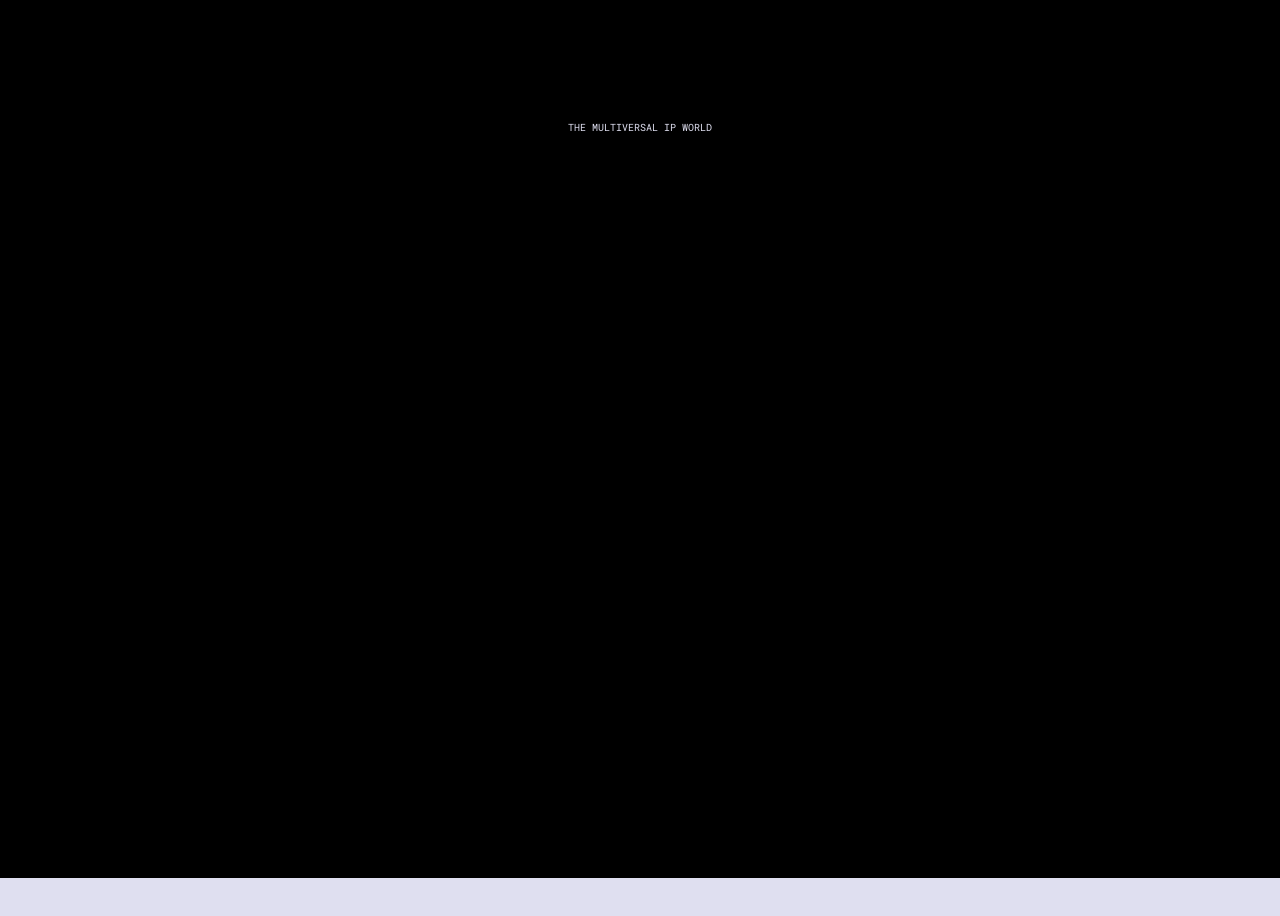
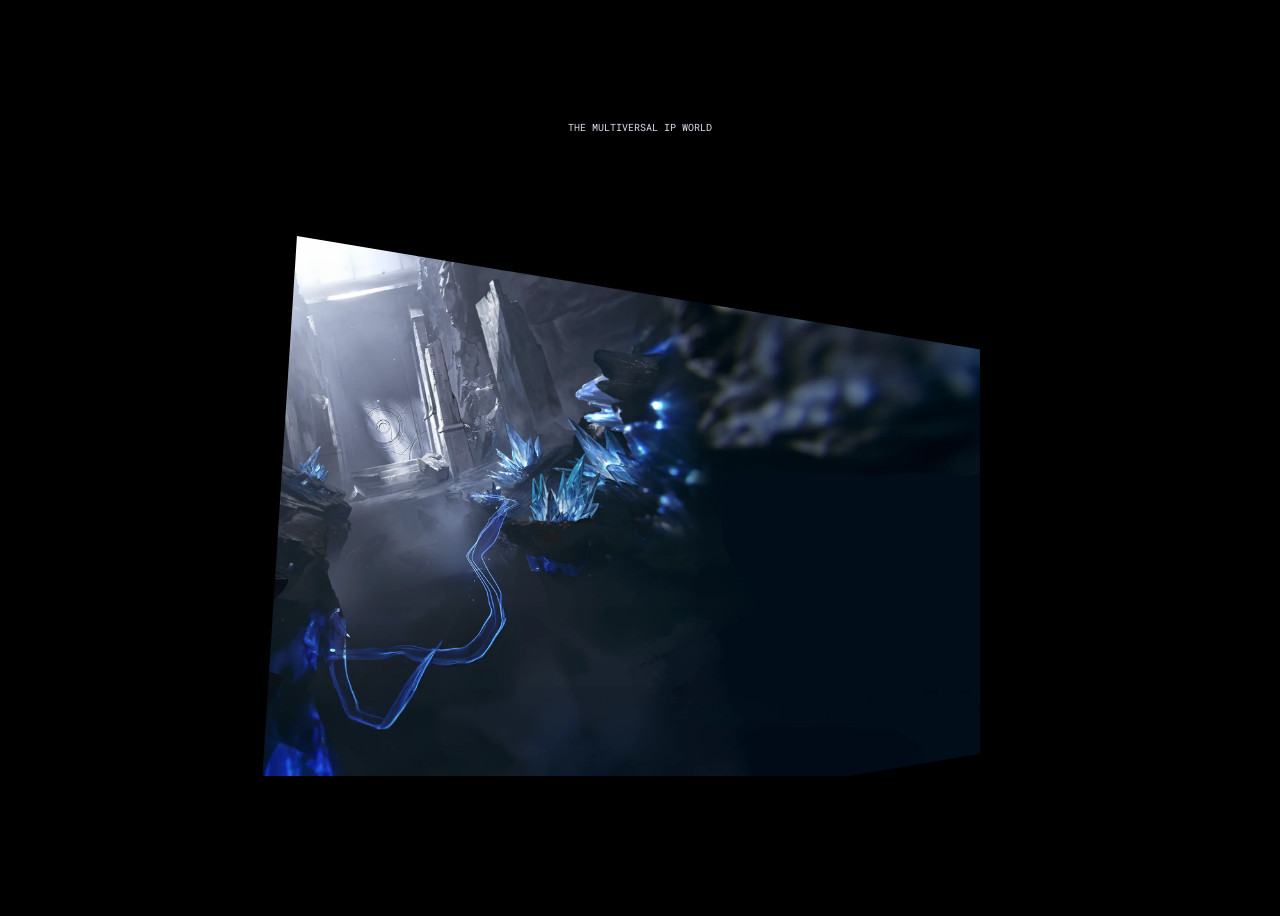
Before and after one commit to Pin3appl3ishan/valorant, a React (Vite) app: page / in a window 1280 px wide. Shown: the part 5000-5916 px from the top of the page. Before the commit the page ends 5878 px from the top, so only its background shows below. Built offline with nearby package versions, Linux system fonts and the light colour scheme; a web font is replaced by a local one.

Commit message:
add image container

```diff
--- a/src/components/Story.jsx
+++ b/src/components/Story.jsx
@@ -1,6 +1,17 @@
+import { useRef } from "react";
 import AnimatedTitle from "./AnimatedTitle";
 
 const Story = () => {
+    const frameRef = useRef('null');
+
+    const handleMouseLeave = () => {
+
+    }
+
+    const handleMouseMove = (e) => {
+
+    }
+
   return (
     <section id="story" className="min-h-dvh w-screen bg-black text-blue-50">
       <div className="flex size-full flex-col items-center py-10 pb-24">
@@ -13,6 +24,23 @@ const Story = () => {
             title="the st<b>o</b>ry of <br /> a hidden real<b>m</b>"
             containerClass="mt-5 pointer-events-none mix-blend-difference relative z-10"
           />
+
+          <div className="story-img-container">
+            <div className="story-img-mask">
+              <div className="story-img-content">
+                <img
+                  ref={frameRef}
+                  onMouseLeave={handleMouseLeave}
+                  onMouseUp={handleMouseLeave}
+                  onMouseEnter={handleMouseLeave}
+                  onMouseMove={handleMouseMove}
+                  src="/img/entrance.webp"
+                  alt="entrance"
+                  className="object-contain"
+                />
+              </div>
+            </div>
+          </div>
         </div>
       </div>
     </section>
```
